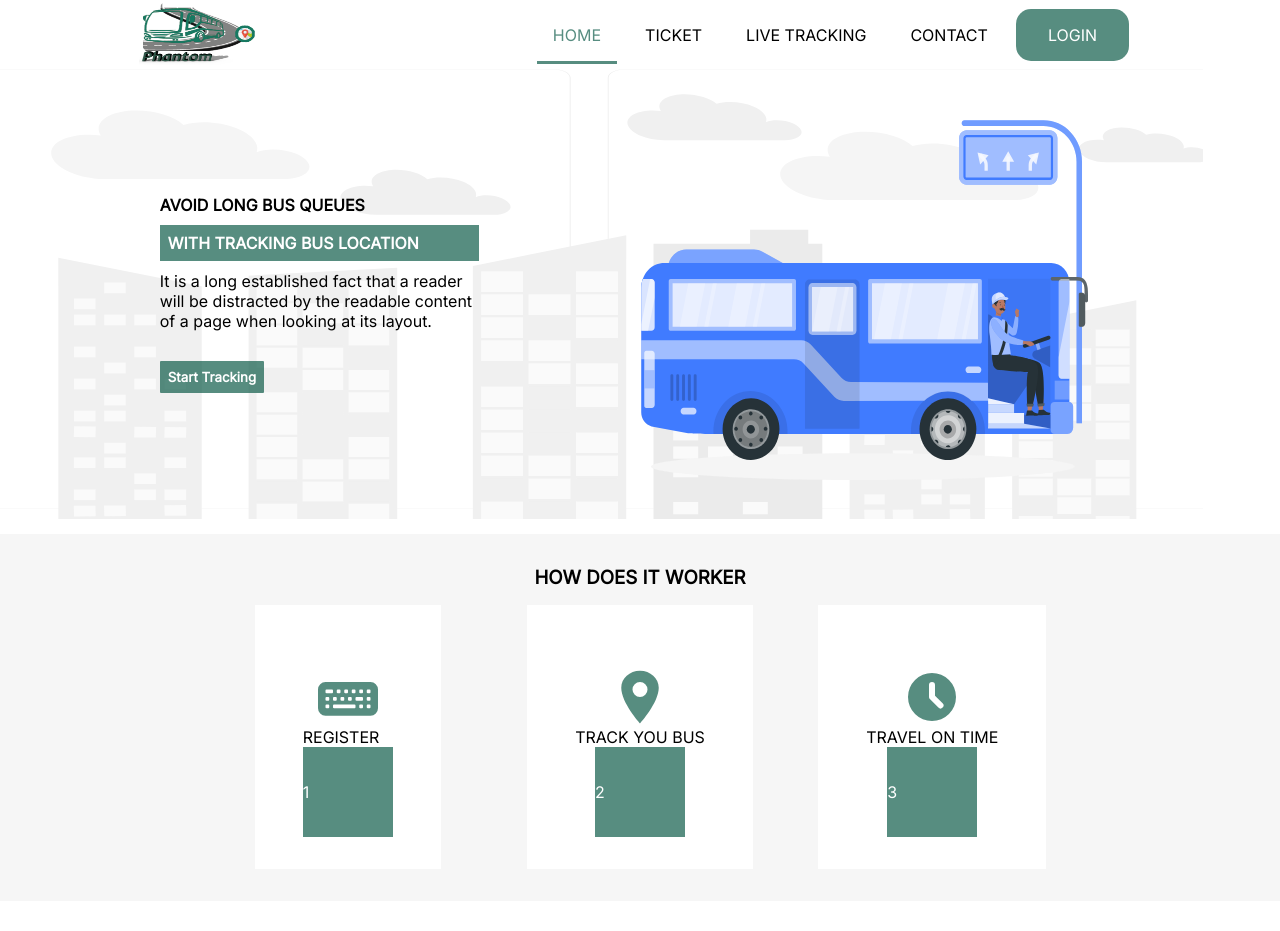
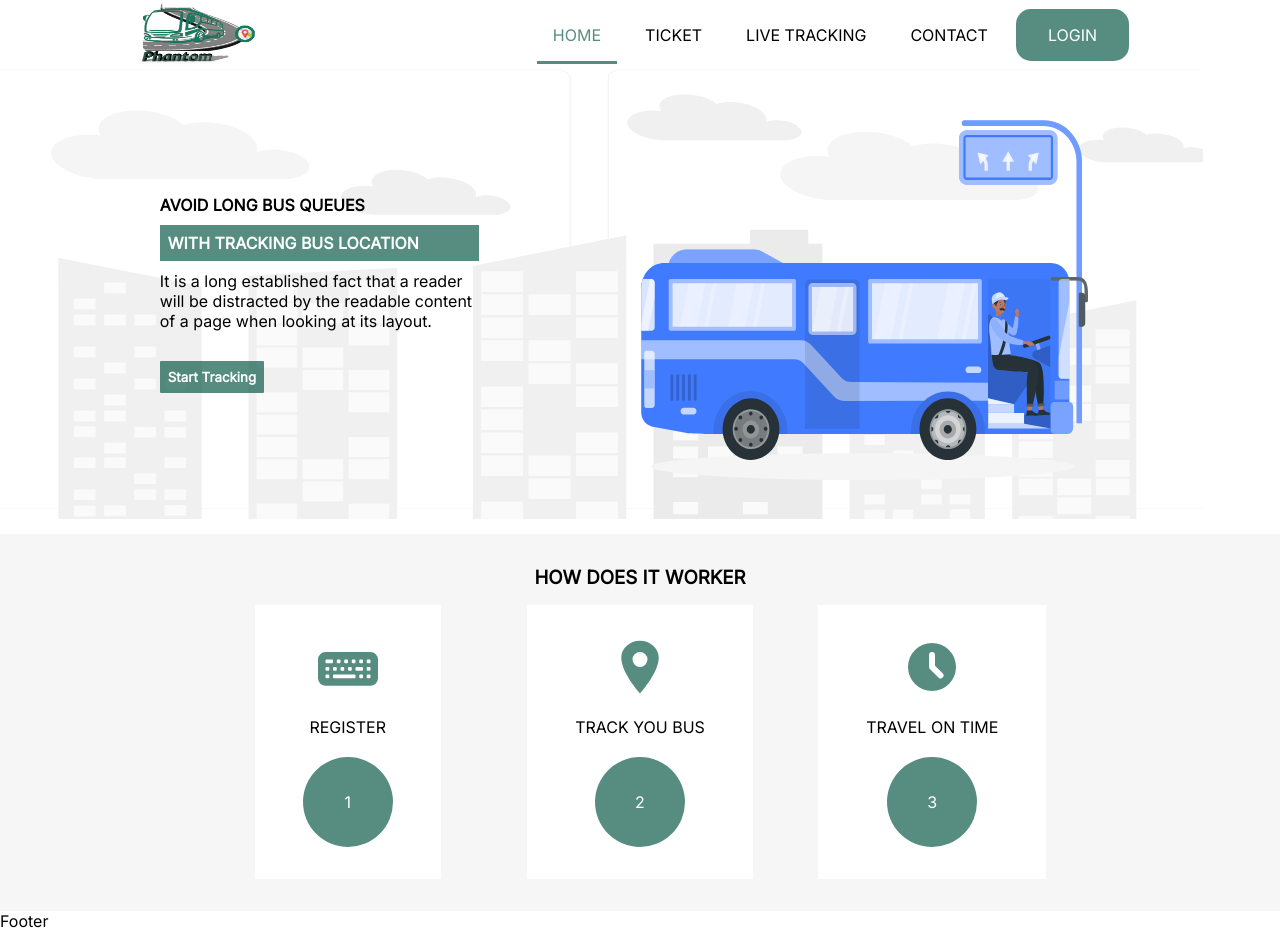
Before and after one commit to atlp-rwanda/Dominators-Phantom-FE, a React (Create React App) app: page / in a window 1280 px wide. Before the commit the page ends 901 px from the top, so only its background shows below. Built offline with nearby package versions, Linux system fonts and the light colour scheme.

Commit message:
factorization of folders

```diff
--- a/src/App.js
+++ b/src/App.js
@@ -1,5 +1,5 @@
 import { Routes, Route } from "react-router-dom";
-import Home from "./pages/home";
+import Home from "./pages/Home/Home";
 import PageNotFound from "./pages/PageNotFound";
 import Logout from "./pages/Logout";
 
--- a/src/components/Buttons/HomeButton.js
+++ b/src/components/Buttons/HomeButton.js
@@ -1,3 +1,4 @@
+import "./customButton.css";
 function HomeButton({ children }) {
   return (
     <div>
--- /dev/null
+++ b/src/components/Buttons/customButton.css
@@ -0,0 +1,16 @@
+/* button style css */
+.btn {
+  padding: 0.5rem;
+  border-radius: 1px;
+  border: none;
+}
+.btn-green {
+  background-color: var(--green);
+  color: var(--white);
+  font-weight: 800;
+}
+.btn-green:hover {
+  font-weight: 800;
+  color: var(--green);
+  background-color: var(--gray);
+}
--- /dev/null
+++ b/src/components/Footer/Footer.js
@@ -0,0 +1,5 @@
+import "./footer.css";
+function Footer() {
+  return <div>Footer</div>;
+}
+export default Footer;
--- a/src/components/Headers/UserHeader.js
+++ b/src/components/Headers/UserHeader.js
@@ -1,5 +1,6 @@
 import bus from "../../assets/images/bus.svg";
 import HomeButton from "../Buttons/HomeButton";
+import "./header.css";
 function UserHeader() {
   return (
     <div className="intro_header">
--- /dev/null
+++ b/src/components/Headers/header.css
@@ -0,0 +1,46 @@
+/* Header Css that  */
+
+.intro_header {
+  background: url("../../assets//images/background.svg");
+  background-size: 94%;
+  height: 450px;
+  width: 100%;
+  background-repeat: no-repeat;
+}
+
+.intro_header .header-content {
+  display: grid;
+  grid-template-columns: 1fr 1fr;
+  align-items: center;
+  justify-items: center;
+  flex-wrap: wrap;
+  height: inherit;
+  grid-column-gap: 2px;
+}
+.header-content .content {
+  align-items: center;
+  justify-items: center;
+  margin: auto;
+  display: inline-block;
+  width: 50%;
+}
+.content h4 {
+  font-weight: 600;
+}
+.content .ft-tracking {
+  margin-top: 10px;
+  font-weight: 600;
+  color: var(--white);
+  background-color: var(--green);
+  padding: 0.5rem;
+}
+.content p {
+  margin-top: 10px;
+  color: var(--gray);
+}
+.content .ft-header-btn {
+  margin-top: 30px;
+}
+.header-content .bus-image {
+  margin: auto;
+}
--- a/src/pages/Home.js
+++ b/src/pages/Home/Home.js
@@ -1,8 +1,10 @@
-import UserNavbar from "../components/Navbars/UserNavbar";
-import UserHeader from "../components/Headers/UserHeader";
+import UserNavbar from "../../components/Navbars/UserNavbar";
+import UserHeader from "../../components/Headers/UserHeader";
 import { IoLocationSharp } from "react-icons/io5";
 import { HiClock } from "react-icons/hi";
 import { BsKeyboardFill } from "react-icons/bs";
+import "./home.css";
+import Footer from "../../components/Footer/Footer";
 function Home() {
   return (
     <div>
@@ -13,21 +15,28 @@ function Home() {
         <div className="row">
           <div className="col-3">
             <BsKeyboardFill className="icons" />
-            REGISTER
-            <div className="home-circle">1</div>
+            <p> REGISTER</p>
+            <div className="home-circle">
+              <span>1</span>
+            </div>
           </div>
           <div className="col-3">
             <IoLocationSharp className="icons" />
-            TRACK YOU BUS
-            <div className="home-circle">2</div>
+            <p>TRACK YOU BUS</p>
+            <div className="home-circle">
+              <span>2</span>
+            </div>
           </div>
           <div className="col-3">
             <HiClock className="icons" />
-            TRAVEL ON TIME
-            <div className="home-circle">3</div>
+            <p>TRAVEL ON TIME</p>
+            <div className="home-circle">
+              <span>3</span>
+            </div>
           </div>
         </div>
       </div>
+      <Footer Aime="aime" />
     </div>
   );
 }
--- /dev/null
+++ b/src/pages/Home/home.css
@@ -0,0 +1,47 @@
+/* Home Content style */
+.home-content {
+  margin-top: 15px;
+  display: flex;
+  flex-direction: column;
+  align-items: center;
+  background-color: #f6f6f6;
+  padding-bottom: 2rem;
+  padding-top: 2rem;
+}
+.home-content .row {
+  margin-top: 1rem;
+  display: grid;
+  grid-template-columns: 1fr 1fr 1fr;
+  grid-column-gap: 4rem;
+}
+.home-content .row .col-3 {
+  padding: 2rem 3rem;
+  background-color: var(--white);
+  display: flex;
+  flex-direction: column;
+}
+.icons {
+  color: var(--green);
+  height: 60px;
+  width: 60px;
+}
+.home-circle {
+  height: 90px;
+  width: 90px;
+  background-color: var(--green);
+  color: var(--black);
+  border-radius: 50%;
+  text-align: center;
+  margin: auto;
+  align-items: center;
+  vertical-align: middle;
+  display: flex;
+}
+.home-circle span {
+  align-content: center;
+  color: var(--white);
+}
+.col-3 p {
+  margin-top: 20px;
+  margin-bottom: 20px;
+}
--- a/src/pages/Logout.jsx
+++ b/src/pages/Logout.jsx
@@ -7,6 +7,7 @@ import setting from '../images/setting.png'
 import notify from '../images/notify.png'
 import logout from '../images/logout.png'
 import * as FaIcons from "react-icons/fa"
+
 
 class Logout extends Component {
 
--- a/src/style.css
+++ b/src/style.css
@@ -1,6 +1,5 @@
 @import url("https://fonts.googleapis.com/css?family=Inter");
-@import "./css/Logout.css";
-/* Style for Logout page */
+
 * {
   box-sizing: border-box;
   margin: auto;
@@ -10,10 +9,8 @@
   --white: rgb(255, 255, 255);
   --gray:gray
   --black: rgb(0, 0, 0);
-  font-family: "Inter";}
-
-
-
+  font-family: "Inter";
+}
 body {
   background-color: #ffffff;
 }
@@ -70,105 +67,3 @@ nav {
   color: var(--white);
   border-bottom: 3px solid gray;
 }
-
-
-/* Header Css that  */
-
-
-.intro_header {
-  background: url("./assets/images/background.svg");
-  background-size: 94%;
-  height: 450px;
-  width: 100%;
-   background-repeat: no-repeat;
-}
-
-.intro_header .header-content {
-  display: grid;
-  grid-template-columns: 1fr 1fr;
-  align-items: center;
-  justify-items: center;
-  flex-wrap: wrap;
-  height: inherit;
-  grid-column-gap: 2px;
-}
-.header-content .content {
-  align-items: center;
-  justify-items: center;
-  margin: auto;
-  display: inline-block;
-  width: 50%;
-}
-.content h4 {
-  font-weight: 600;
-}
-.content .ft-tracking {
-  margin-top: 10px;
-  font-weight: 600;
-  color: var(--white);
-  background-color: var(--green);
-  padding: 0.5rem;
-}
-.content p {
-  margin-top: 10px;
-  color: var(--gray);
-}
-.content .ft-header-btn{
-  margin-top: 30px;
-}
-.header-content .bus-image {
-  margin: auto;
-}
-
-/* button style css */
-.btn{
-  padding: 0.5rem;
-  border-radius: 1px;
-  border: none;
-}
-.btn-green{
-  background-color: var(--green);
-  color: var(--white);
-  font-weight: 800;
-}
-.btn-green:hover{
-  font-weight: 800;
-  color: var(--green);
-  background-color: var(--gray);
-}
-/* Home Content style */
-.home-content{
-margin-top: 15px;
-display: flex;
-flex-direction: column;
-align-items: center;
-background-color: #F6F6F6;
-padding-bottom: 2rem;
-padding-top: 2rem;
-
-}
-.home-content .row{
-  margin-top: 1rem;
-  display: grid;
-  grid-template-columns: 1fr 1fr 1fr;
-  grid-column-gap: 4rem;
-}
-.home-content .row .col-3{
-  padding: 2rem 3rem;
-  background-color: var(--white);
-  display: flex;
-  flex-direction: column;
-}
-.icons{
-  color: var(--green);
-  height: 60px;
-  width: 60px;
-}
-.home-circle{
-  height: 90px;
-  width: 90px;
-  background-color: var(--green);
-  color: var(--white);
-
-  align-content: center;
-}
--- a/webpack.config.js
+++ b/webpack.config.js
@@ -12,6 +12,7 @@ module.exports = {
     path: path.resolve(__dirname, "dist"),
   },
   devServer: {
+    hot: false,
     historyApiFallback: true,
     port: port || 8080,
   },
```
Also changed, not shown: src/components/Footer/footer.css (added).
